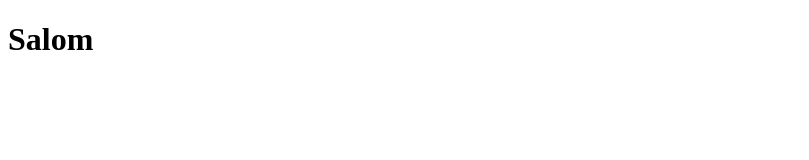
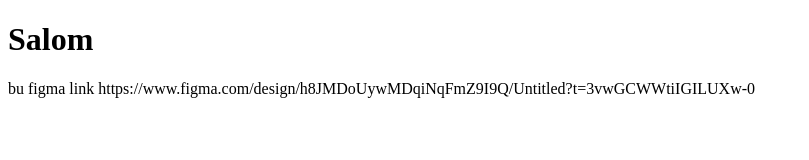
Before and after one commit to kamol121212/projects, a plain HTML site: page index.html in a window 1280 px wide. Shown: the whole page, without its empty margins (0-809 px from the left). Drawn offline with Linux system fonts and the light colour scheme.

Commit message:
figma link

```diff
--- a/index.html
+++ b/index.html
@@ -9,5 +9,9 @@
 <body>
     <h1>Salom</h1>
 
+    bu figma link
+
+    https://www.figma.com/design/h8JMDoUywMDqiNqFmZ9I9Q/Untitled?t=3vwGCWWtiIGILUXw-0
+
 </body>
 </html>
```
